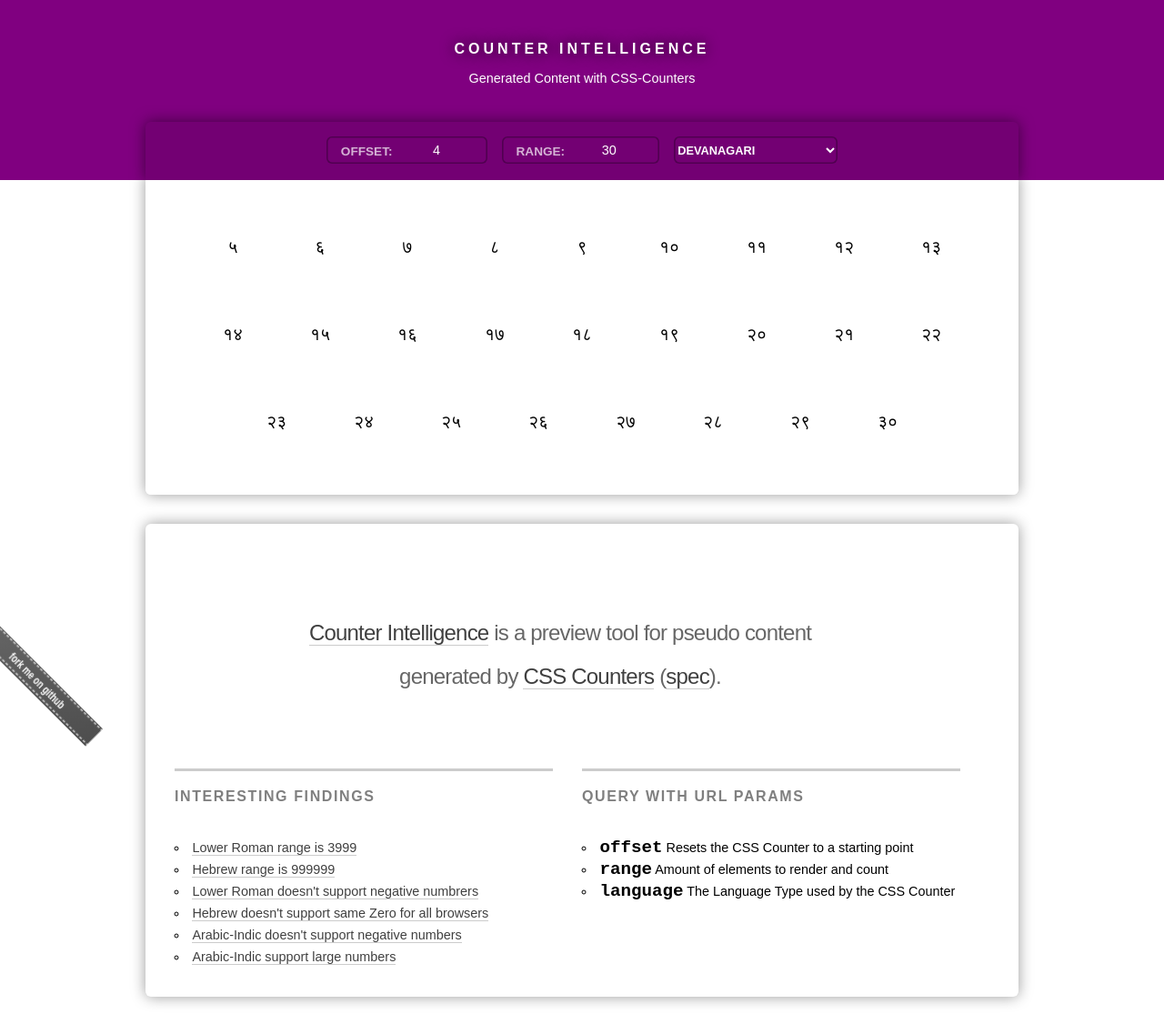
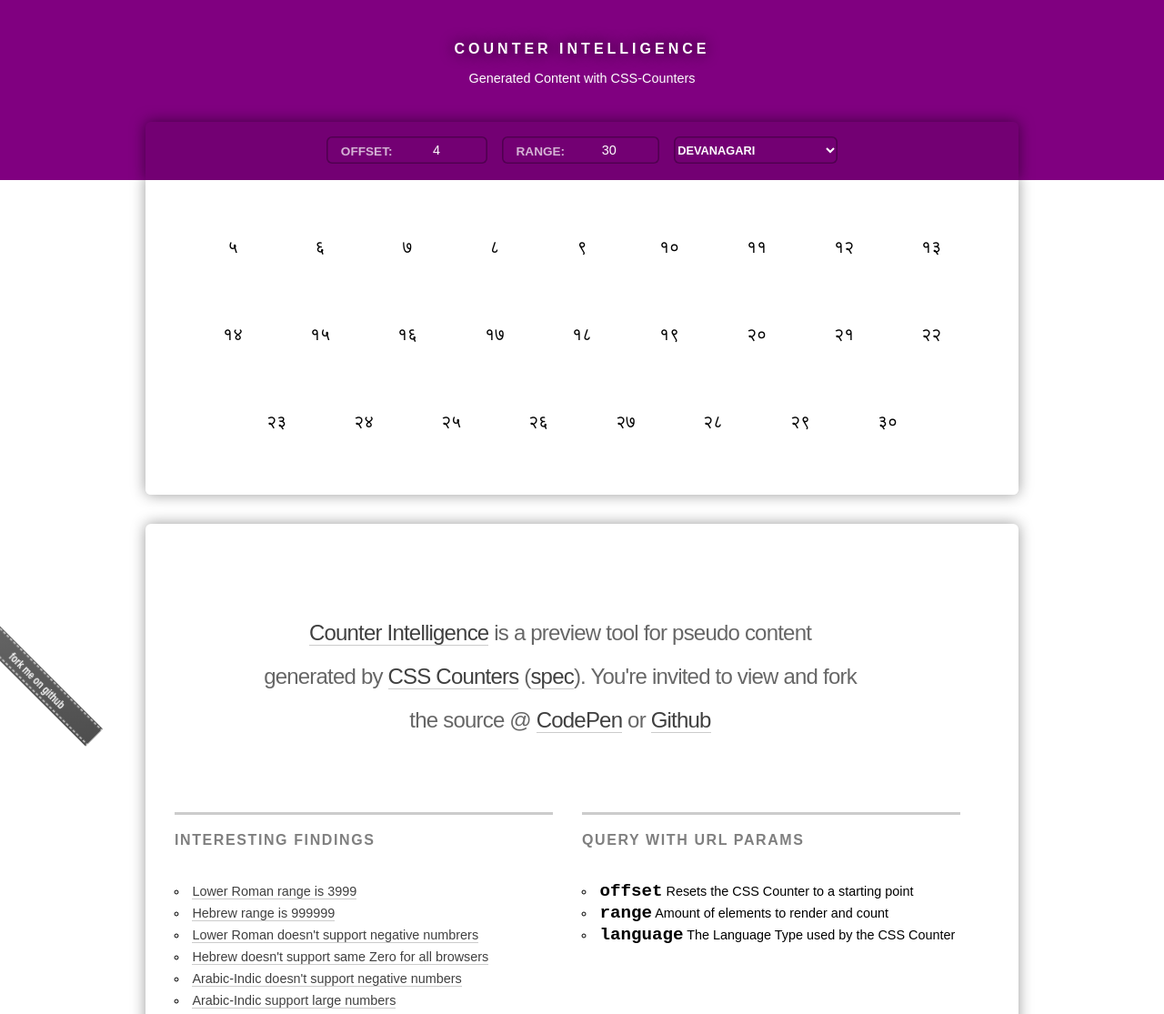
Before and after one commit to tomerlichtash/counter-intelligence, a website: page index.html in a window 1280 px wide. Shown: the top 1115 px of the page at 91% size. Drawn offline with Linux system fonts and the light colour scheme; a web font is replaced by a local one.

Commit message:
codepen and github urls

```diff
--- a/index.html
+++ b/index.html
@@ -27,11 +27,10 @@
       <div class="info document">
         <div class="items full-width">
           <div class="item">
-            <p><a href="/">Counter Intelligence</a> is a preview tool for pseudo content generated by <a href="https://developer.mozilla.org/en-US/docs/Web/CSS/CSS_Lists_and_Counters/Using_CSS_counters" target="_blank">CSS Counters</a> (<a href="https://www.w3.org/TR/predefined-counter-styles/" target="_blank">spec</a>).</p>
+            <p><a href="/">Counter Intelligence</a> is a preview tool for pseudo content generated by <a href="https://developer.mozilla.org/en-US/docs/Web/CSS/CSS_Lists_and_Counters/Using_CSS_counters" target="_blank">CSS Counters</a> (<a href="https://www.w3.org/TR/predefined-counter-styles/" target="_blank">spec</a>). You're invited to view and fork the source @ <a href="https://codepen.io/loremipsum/pen/paddzJ" target="_blank">CodePen</a> or <a href="https://github.com/tomerlichtash/counter-intelligence">Github</a></p>
           </div>
         </div>
         <div class="items">
-          <div id="top"></div>
           <div class="item">
             <h2>Interesting Findings</h2>
             <ul>
```
